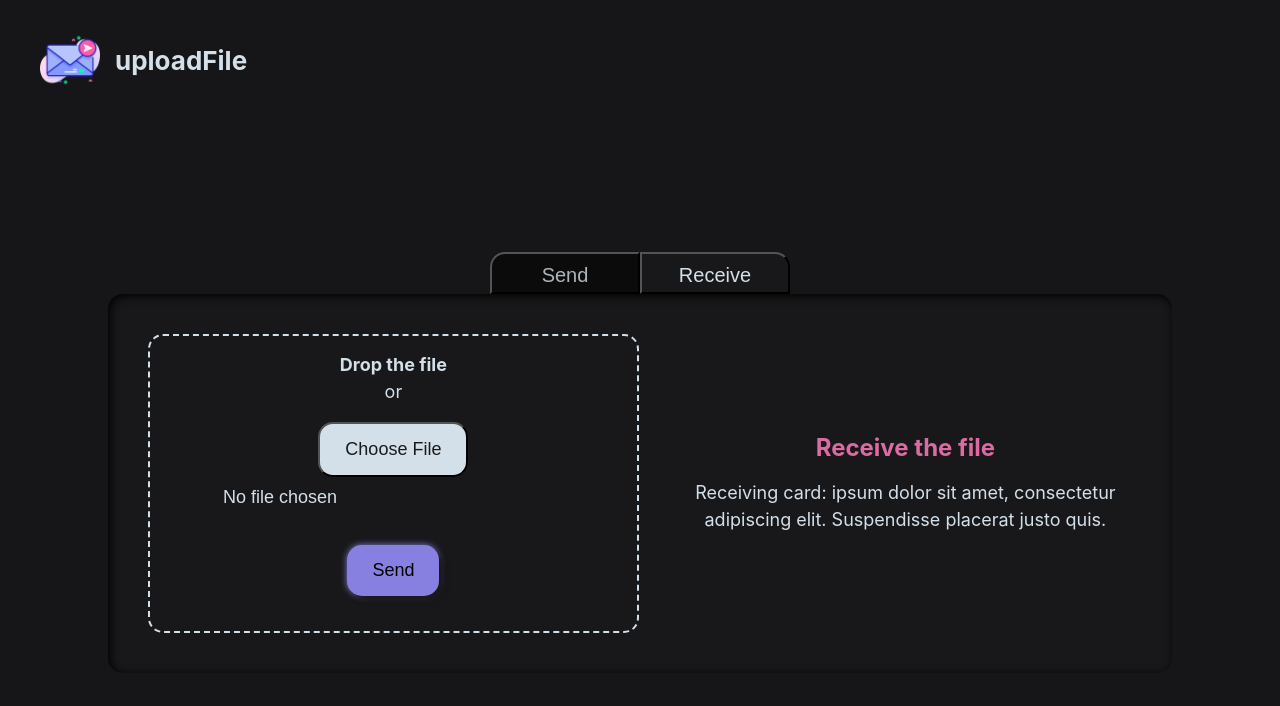
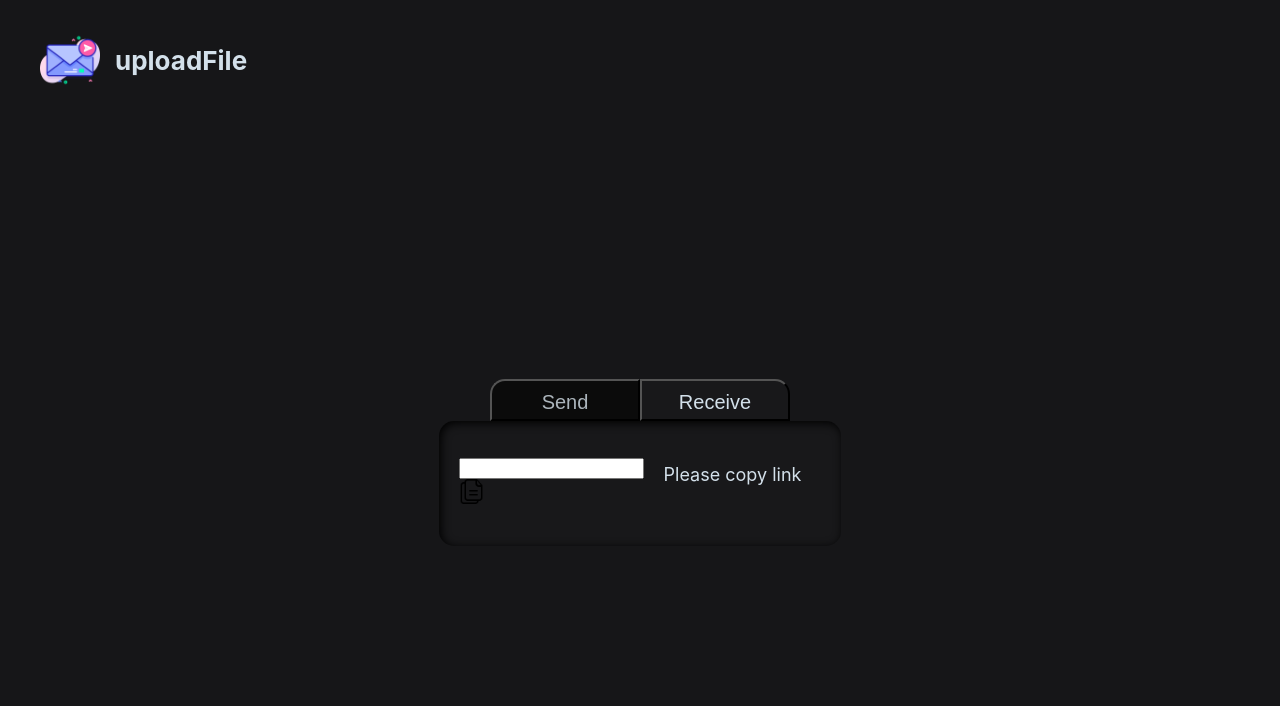
Before and after one commit to NNikiforuk/uploadFile, a React (Vite) app: page / in a window 1280 px wide. Shown: the top 706 px of the page. Built offline with nearby package versions, Linux system fonts and the light colour scheme.

Commit message:
WIP: Text after sending for sending user

```diff
--- a/src/components/Card.css
+++ b/src/components/Card.css
@@ -39,6 +39,14 @@
 	margin-bottom: 30px;
 	display: flex;
 	flex-direction: column;
+}
+
+.sent {
+
+}
+
+.copy_icon {
+	width: 25px;
 }
 
 .upload_textUp {
@@ -100,7 +108,6 @@ input[type="file"]::file-selector-button {
 }
 
 @media only screen and (min-width: 360px) {
-
 	.upload {
 		margin: 10px 0 50px 0;
 	}
--- a/src/components/Card.tsx
+++ b/src/components/Card.tsx
@@ -14,6 +14,7 @@ const Card = ({ wantSend }: { wantSend: boolean }) => {
 	const [par1, setPar1] = useState<string>("Drop the file");
 	const [par2, setPar2] = useState<string>("or");
 	const [dragging, setDragging] = useState<boolean>(false);
+	const [sent, setSent] = useState<boolean>(true);
 	const drop = useRef<HTMLDivElement>(null);
 
 	const handleFileChange = (e: ChangeEvent<HTMLInputElement>) => {
@@ -83,13 +84,38 @@ const Card = ({ wantSend }: { wantSend: boolean }) => {
 	};
 
 	return (
+		<>
+			{sent ? (
+				<div className="card">
+					<div className="description">
+						<p className="card_text">Please copy link</p>
+					</div>
+
+					<div className="sent">
+						<div className="input_container">
+							<input type="text" />
+						</div>
+
+						<div className="copy_btn">
+							<img
+								className="copy_icon"
+								src="/src/assets/copy.png"
+								alt="copy icon"
+							/>
+						</div>
+					</div>
+				</div>
+			) : (
 				<div className="card">
 					<div className="description">
 						<h1 className="card_header">
 							{wantSend ? header_sending : header_receiving}
 						</h1>
-				<p className="card_text">{wantSend ? text_sending : text_receiving}</p>
+						<p className="card_text">
+							{wantSend ? text_sending : text_receiving}
+						</p>
 					</div>
+
 					<div className={"upload " + (dragging && "active")} ref={drop}>
 						<div className="upload_text upload_textUp">{par1}</div>
 						<div className="upload_text">{par2}</div>
@@ -103,7 +129,18 @@ const Card = ({ wantSend }: { wantSend: boolean }) => {
 						</button>
 					</div>
 				</div>
+			)}
+		</>
 	);
 };
 
 export default Card;
+
+{
+	/* <div className="sent">
+					<p>https://www.robinwieruch.de/typescript-react-usestate/</p>
+					<div className="copy_icon">
+
+					</div>
+				</div> */
+}
--- a/src/data/texts.ts
+++ b/src/data/texts.ts
@@ -1,4 +1,4 @@
-export const header_sending = "Easy uploader for huge files";
+export const header_sending = "Upload files";
 export const text_sending =
 	"Sending card: dolor sit amet, consectetur adipiscing elit. Proin condimentum efficitur magna nec porttitor. Etiam.";
 
```
Also changed, not shown: src/assets/copy.png (added). Lines whose indentation alone changed are shown as unchanged.
